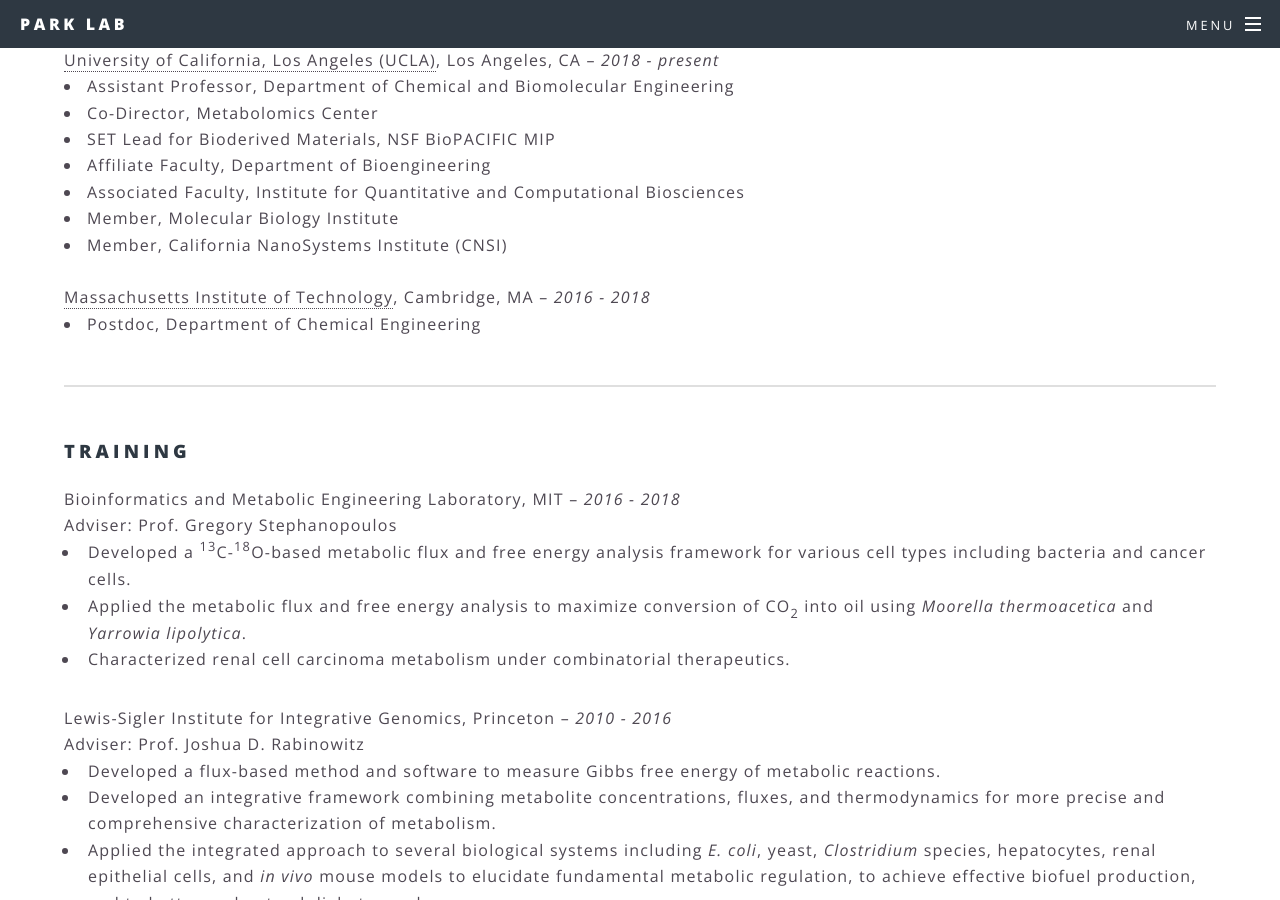
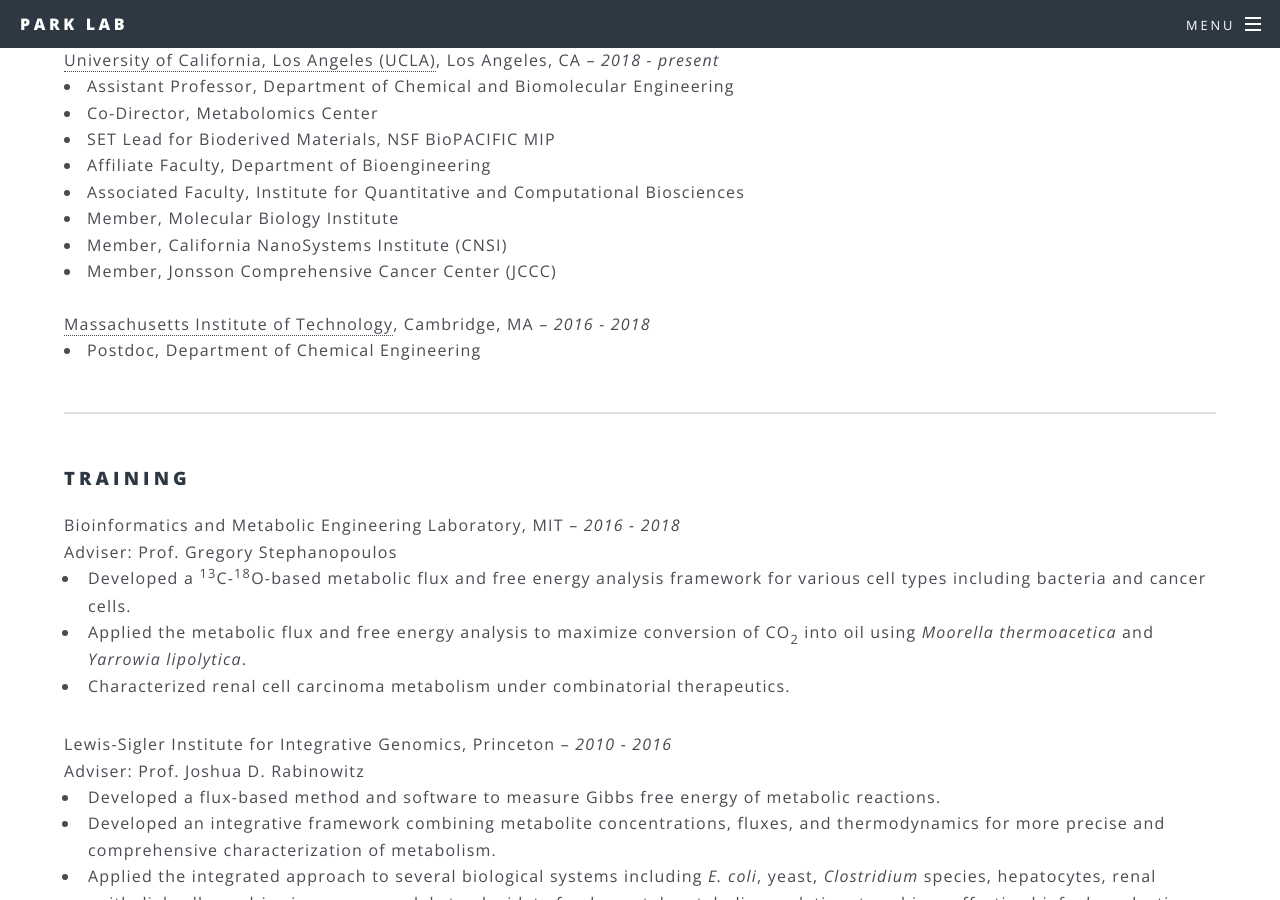
Before and after one commit to jopark/jopark.github.io, a Jekyll site: the page built from biography.html, in a window 1280 px wide and 900 px high, scrolled down 760 px. Built offline with Jekyll 4.4.1, drawn with Linux system fonts in a browser that asks for light colours.

Commit message:
update bio

```diff
--- a/biography.html
+++ b/biography.html
@@ -27,6 +27,7 @@
 		<li>Associated Faculty, Institute for Quantitative and Computational Biosciences</li>
 		<li>Member, Molecular Biology Institute</li>
 		<li>Member, California NanoSystems Institute (CNSI)</li>
+		<li>Member, Jonsson Comprehensive Cancer Center (JCCC)</li>
 		<br>
 		<a href="http://web.mit.edu">Massachusetts Institute of Technology</a>, Cambridge, MA – <i>2016 - 2018</i><br>
 		<li>Postdoc, Department of Chemical Engineering</li>
```
